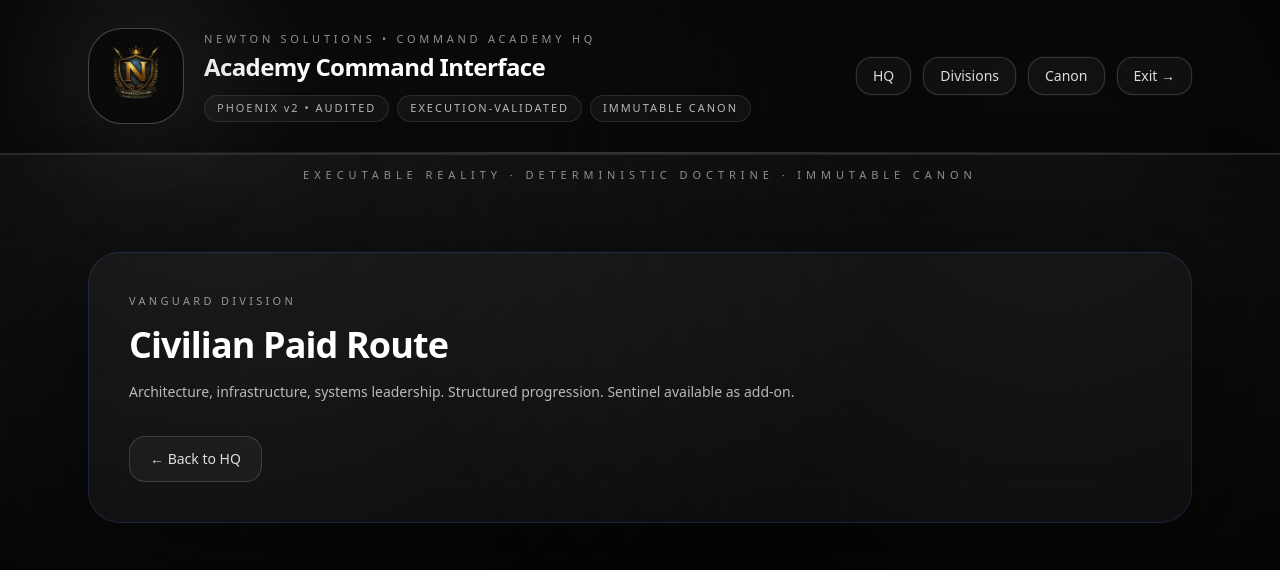
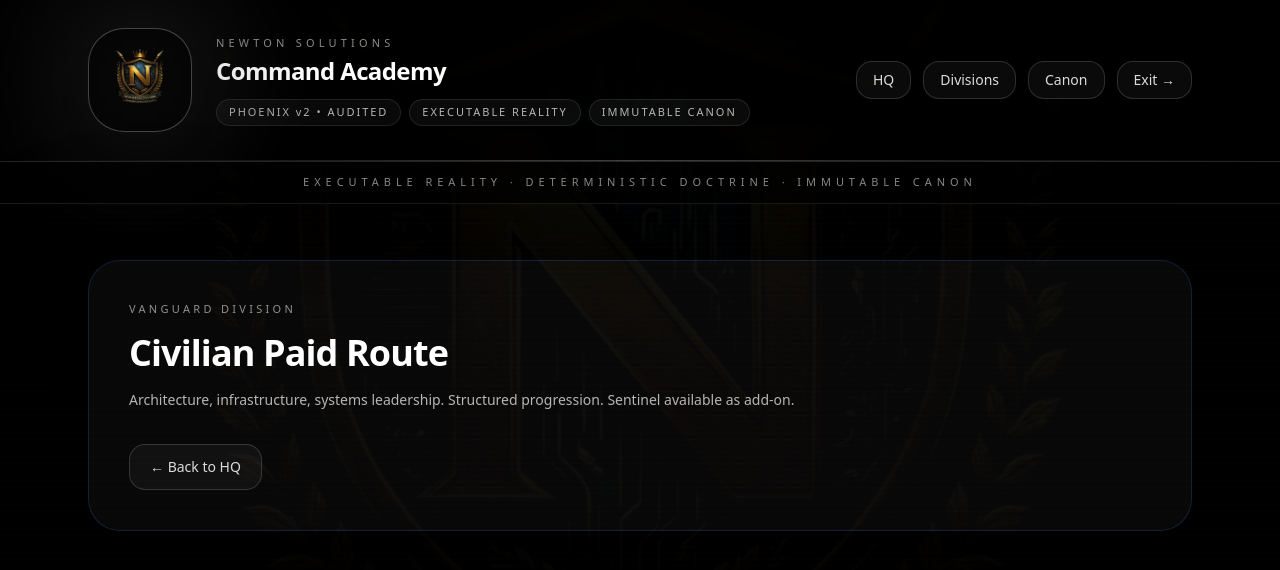
Before and after one commit to newton-solutions-AWS/command-academy, a Next.js app: page /academy/vanguard in a window 1280 px wide. Shown: the top 570 px of the page. Built offline with nearby package versions, Linux system fonts and the light colour scheme.

Commit message:
platform: academy HQ UX baseline locked

```diff
--- a/app/academy/layout.tsx
+++ b/app/academy/layout.tsx
@@ -1,43 +1,52 @@
 // app/academy/layout.tsx
 import Image from "next/image";
 import Link from "next/link";
-
-function cn(...classes: Array<string | false | null | undefined>) {
-  return classes.filter(Boolean).join(" ");
-}
 
 function NavLink({ href, children }: { href: string; children: React.ReactNode }) {
   return (
     <Link
       href={href}
-      className="inline-flex items-center justify-center rounded-2xl border border-white/15 bg-white/[0.04] px-4 py-2 text-sm text-white/85 shadow-[0_0_0_1px_rgba(255,255,255,0.03)] transition hover:border-white/25 hover:bg-white/[0.06]"
+      className="inline-flex items-center justify-center rounded-2xl border border-white/15 bg-white/[0.04] px-4 py-2 text-sm text-white/85 transition hover:border-white/25 hover:bg-white/[0.06]"
     >
       {children}
     </Link>
   );
 }
 
-function DoctrineStrip() {
-  return (
-    <div className="border-t border-white/10 bg-black/60">
-      <div className="mx-auto max-w-6xl px-6 py-3">
-        <p className="text-center text-[11px] uppercase tracking-[0.45em] text-white/55">
-          Executable reality · Deterministic doctrine · Immutable canon
-        </p>
-      </div>
-    </div>
-  );
-}
-
 export default function AcademyLayout({ children }: { children: React.ReactNode }) {
   return (
-    <div className="relative min-h-screen overflow-hidden">
-      {/* HQ Background */}
-      <div className="pointer-events-none absolute inset-0">
-        <div className="absolute inset-0 opacity-[0.10] [background-image:linear-gradient(to_right,rgba(255,255,255,0.10)_1px,transparent_1px),linear-gradient(to_bottom,rgba(255,255,255,0.10)_1px,transparent_1px)] [background-size:120px_120px]" />
-        <div className="absolute inset-0 bg-[radial-gradient(circle_at_18%_12%,rgba(255,255,255,0.10),transparent_55%)]" />
-        <div className="absolute inset-0 bg-[radial-gradient(circle_at_82%_18%,rgba(255,255,255,0.07),transparent_55%)]" />
-        <div className="absolute inset-0 opacity-[0.10] mix-blend-overlay"
+    <div className="relative min-h-screen overflow-hidden bg-black">
+
+      {/* ========================= */}
+      {/* BACKGROUND WATERMARK CREST */}
+      {/* ========================= */}
+      <div className="pointer-events-none absolute inset-0 z-0 flex items-center justify-center">
+        <Image
+          src="/crests/academy/academy.png"
+          alt="Newton Command Academy Watermark"
+          width={900}
+          height={900}
+          className="
+            opacity-[0.035]
+            max-w-[85vw]
+            h-auto
+            object-contain
+            blur-[0.3px]
+          "
+          priority={false}
+        />
+      </div>
+
+      {/* ========================= */}
+      {/* ATMOSPHERIC GRID + GRAIN */}
+      {/* ========================= */}
+      <div className="pointer-events-none absolute inset-0 z-0">
+        <div className="absolute inset-0 opacity-[0.08]
+          [background-image:linear-gradient(to_right,rgba(255,255,255,0.10)_1px,transparent_1px),
+          linear-gradient(to_bottom,rgba(255,255,255,0.10)_1px,transparent_1px)]
+          [background-size:120px_120px]" />
+        <div
+          className="absolute inset-0 opacity-[0.10] mix-blend-overlay"
           style={{
             backgroundImage:
               "repeating-linear-gradient(0deg, rgba(255,255,255,0.10) 0px, rgba(255,255,255,0.10) 1px, transparent 1px, transparent 6px)",
@@ -45,42 +54,49 @@ export default function AcademyLayout({ children }: { children: React.ReactNode
         />
       </div>
 
-      {/* COMMAND BAND */}
-      <header className="relative border-b border-white/15 bg-black/50">
+      {/* ========================= */}
+      {/* COMMAND BAND / HEADER */}
+      {/* ========================= */}
+      <header className="relative z-10 border-b border-white/15 bg-black/60 backdrop-blur-sm">
         <div className="mx-auto max-w-6xl px-6 py-7">
           <div className="flex items-center justify-between gap-6">
-            {/* Crest dominance */}
-            <div className="flex items-center gap-5">
+
+            {/* HQ CREST + TITLE */}
+            <div className="flex items-center gap-6">
               <div className="relative">
-                {/* halo */}
-                <div className="pointer-events-none absolute inset-[-26px] rounded-[44px] bg-white/10 blur-3xl" />
-                <div className="relative grid h-[96px] w-[96px] place-items-center rounded-[34px] border border-white/25 bg-black/55 shadow-[0_55px_180px_rgba(0,0,0,0.90)]">
+                {/* Halo */}
+                <div className="pointer-events-none absolute inset-[-28px] rounded-[44px] bg-white/10 blur-3xl" />
+
+                <div className="relative grid h-[104px] w-[104px] place-items-center rounded-[36px]
+                  border border-white/25 bg-black/60
+                  shadow-[0_60px_200px_rgba(0,0,0,0.95)]"
+                >
                   <Image
                     src="/crests/academy/academy.png"
                     alt="Newton Command Academy Crest"
                     width={96}
                     height={96}
-                    className="h-[74px] w-[74px] object-contain"
+                    className="h-[76px] w-[76px] object-contain"
                     priority
                   />
                 </div>
               </div>
 
-              <div className="min-w-0">
-                <div className="text-[11px] tracking-[0.34em] text-white/55">
-                  NEWTON SOLUTIONS • COMMAND ACADEMY HQ
+              <div>
+                <div className="text-[11px] tracking-[0.38em] text-white/55">
+                  NEWTON SOLUTIONS
                 </div>
                 <div className="mt-1 text-2xl font-semibold tracking-tight">
-                  Academy Command Interface
+                  Command Academy
                 </div>
 
-                {/* Canon divider line */}
-                <div className="mt-3 flex flex-wrap items-center gap-2">
+                {/* Canon badges */}
+                <div className="mt-3 flex flex-wrap gap-2">
                   <span className="rounded-full border border-white/10 bg-white/[0.04] px-3 py-1 text-[11px] tracking-[0.18em] text-white/70">
                     PHOENIX v2 • AUDITED
                   </span>
                   <span className="rounded-full border border-white/10 bg-white/[0.04] px-3 py-1 text-[11px] tracking-[0.18em] text-white/70">
-                    EXECUTION-VALIDATED
+                    EXECUTABLE REALITY
                   </span>
                   <span className="rounded-full border border-white/10 bg-white/[0.04] px-3 py-1 text-[11px] tracking-[0.18em] text-white/70">
                     IMMUTABLE CANON
@@ -89,24 +105,37 @@ export default function AcademyLayout({ children }: { children: React.ReactNode
               </div>
             </div>
 
-            {/* Nav */}
-            <div className="hidden items-center gap-3 md:flex">
+            {/* NAV */}
+            <nav className="hidden items-center gap-3 md:flex">
               <NavLink href="/academy">HQ</NavLink>
               <NavLink href="/academy#divisions">Divisions</NavLink>
               <NavLink href="/academy#canon">Canon</NavLink>
               <NavLink href="/">Exit →</NavLink>
-            </div>
+            </nav>
           </div>
         </div>
 
-        {/* Canon Divider */}
-        <div className="h-px w-full bg-gradient-to-r from-transparent via-white/20 to-transparent" />
+        {/* Canon divider */}
+        <div className="h-px w-full bg-gradient-to-r from-transparent via-white/25 to-transparent" />
       </header>
 
-      <DoctrineStrip />
+      {/* ========================= */}
+      {/* DOCTRINE STRIP */}
+      {/* ========================= */}
+      <div className="relative z-10 border-b border-white/10 bg-black/70">
+        <div className="mx-auto max-w-6xl px-6 py-3 text-center">
+          <p className="text-[11px] uppercase tracking-[0.45em] text-white/55">
+            Executable Reality · Deterministic Doctrine · Immutable Canon
+          </p>
+        </div>
+      </div>
 
-      {/* Content */}
-      <main className="relative">{children}</main>
+      {/* ========================= */}
+      {/* PAGE CONTENT */}
+      {/* ========================= */}
+      <main className="relative z-10">
+        {children}
+      </main>
     </div>
   );
 }
```
